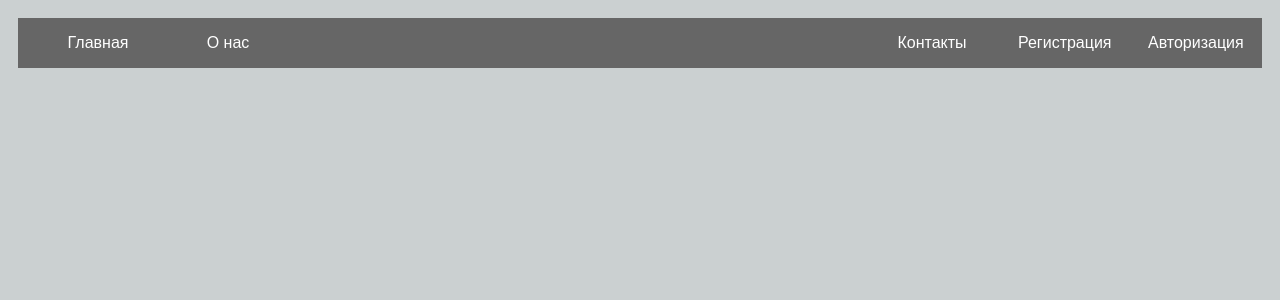
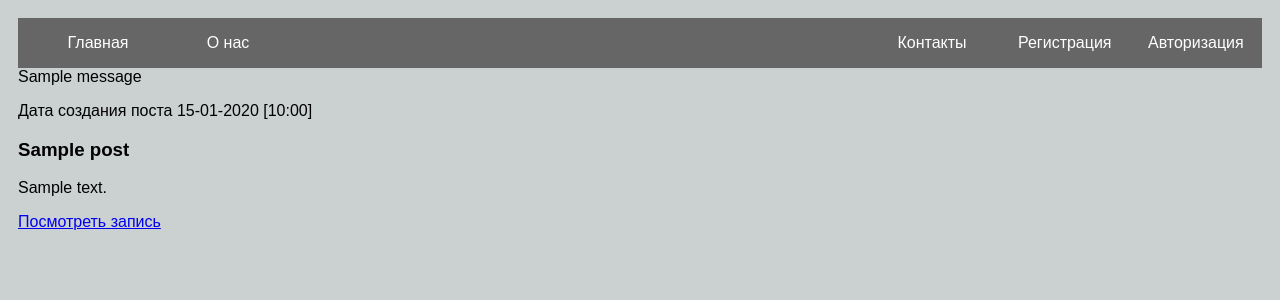
Before and after one commit to smile-rus1/Blog_User, a Django app: template blogs_users/blog/templates/index.html in a window 1280 px wide. Shown: the top 300 px of the page. Run offline with Django 4.2, Linux system fonts and the light colour scheme; the template is opened without the code that fills it: most values are stand-ins (such as "Sample title", 1, 10 or a date in 2020); one stand-in notice (Sample message) is shown.

Commit message:
вывод всех записей на страницу

```diff
--- a/blogs_users/blog/templates/index.html
+++ b/blogs_users/blog/templates/index.html
@@ -2,4 +2,21 @@
 
 {% block content %}
 
+{% if messages %}
+            {% for message in messages %}
+                {{ message }}
+            {% endfor %}
+        {% else %}
+            {{ form.non_field_errors }}
+    {% endif %}
+
+{% for p in posts %}
+    <p>Дата создания поста {{ p.date_create|date:"d-m-Y [H:i]" }}</p>
+    <h3>{{ p.title }}</h3>
+    <p> {{ p.content|linebreaks|truncatewords:70}} </p>
+    <p class="link-read-post"><a href="#">Посмотреть запись</a></p>
+
+{% endfor %}
+
+
 {% endblock %}
```
